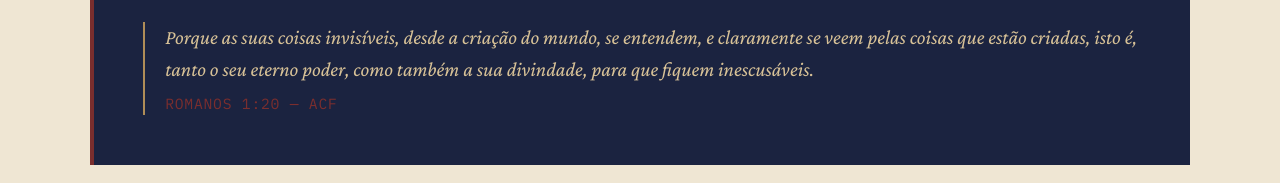
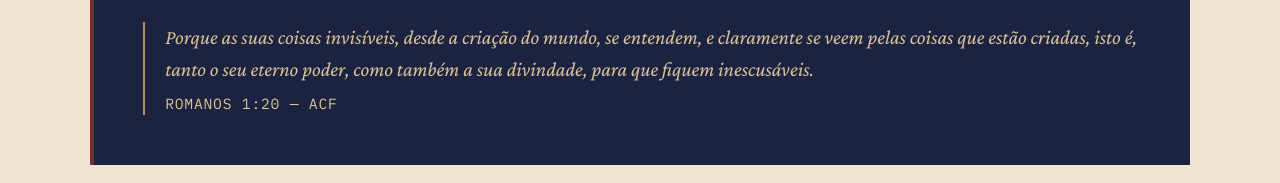
Before and after one commit to segtenmartins/35salvacaooportunidadedecisao, a plain HTML site: page index.html in a window 1280 px wide. Shown: the part 1471-1654 px from the top of the page. Drawn offline with nearby package versions, Linux system fonts and the light colour scheme.

Commit message:
Add files via upload

```diff
--- a/index.html
+++ b/index.html
@@ -379,6 +379,7 @@
   }
   .book-link:hover{ background:var(--gold); }
 
+  .card.dark .ref, .declaration .ref{ color:var(--gold-soft); }
   footer{
     padding:3rem 7vw 4rem;
     background:var(--ink);
```
